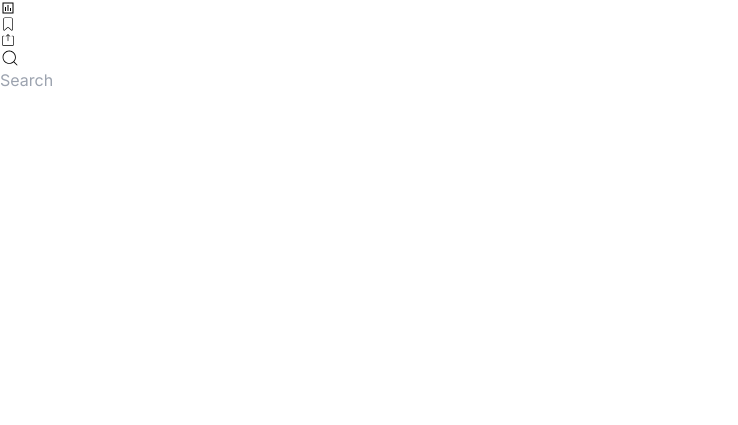
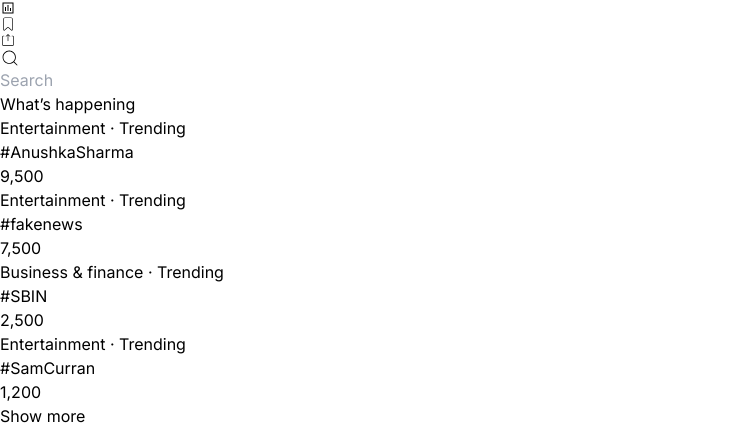
Before and after one commit to AvhikBiswas/twitter_x_clone, a Next.js app: page / in a window 1280 px wide. Shown: the part 4435-4860 px from the top of the page, without its empty margins (0-738 px from the left). Before the commit the page ends 4527 px from the top, so only its background shows below. Built offline with nearby package versions, Linux system fonts and the light colour scheme.

Commit message:
feat: added Trending section

```diff
--- /dev/null
+++ b/app/Types/Trending.tsx
@@ -0,0 +1,6 @@
+
+export type Trending={
+    TrendingCatagory:string,
+    Tag:string,
+    Posts:string
+}
--- a/app/components/Main_TrendingSerach.tsx
+++ b/app/components/Main_TrendingSerach.tsx
@@ -1,6 +1,7 @@
 import React from "react";
 import { CiSearch } from "react-icons/ci";
 import useInputFocus from "../hooks/useInputFocus";
+import { Trending_Twittes } from "./Trending_Twittes";
 
 export const Main_TrendingSearch: React.FC = () => {
   const { isFocused, onFocus, onBlur } = useInputFocus();
@@ -10,7 +11,11 @@ export const Main_TrendingSearch: React.FC = () => {
 
   return (
     <div className="flex flex-col">
-      <div className={`flex justify-start items-center w-80 mt-1 ml-7 h-11 rounded-3xl pl-4 ${isFocused ? onFocusStyle : defaultStyle}`}>
+      <div
+        className={`flex justify-start items-center w-80 mt-1 ml-7 h-11 rounded-3xl pl-4 ${
+          isFocused ? onFocusStyle : defaultStyle
+        }`}
+      >
         <div className="flex justify-start items-center">
           <span className="pr-2">
             <CiSearch size={20} className="text-gray-700" />
@@ -22,12 +27,17 @@ export const Main_TrendingSearch: React.FC = () => {
               type="text"
               name=""
               id=""
-              className={`outline-none h-9 w-60 pl-3 ${isFocused ? "" : defaultStyle}`}
+              className={`outline-none h-9 w-60 pl-3 ${
+                isFocused ? "" : defaultStyle
+              }`}
               placeholder="Search"
             />
           </span>
         </div>
       </div>
+      <div className="flex flex-col">
+      <Trending_Twittes/>
+      </div>
     </div>
   );
 };
--- a/app/components/Trending_Twittes.tsx
+++ b/app/components/Trending_Twittes.tsx
@@ -1,7 +1,36 @@
-import React from 'react'
+import React from "react";
+import { TrendingArray } from "../utils/TrendingArray";
+import { Trending } from "../Types/Trending";
 
-export const Trending_Twittes:React.FC = () => {
+export const Trending_Twittes: React.FC = () => {
   return (
-    <div>Trending_Twittes</div>
-  )
-}
+    <div className="mt-40 ml-12">
+      <div className="flex flex-col rounded-2xl bg-neutral-100 w-80 h-fit">
+        <div className="pt-4 pl-4">
+          <h2 className=" font-bold text-xl">What’s happening</h2>
+        </div>
+
+        {/* Trending Section */}
+
+        <span className="flex mt-1 hover:">
+          <ul className="w-full">
+
+            {TrendingArray.map((item) => (
+              <li key={item.Posts} className="hover:bg-slate-200 pl-4 p-3">
+                <div className="">
+                  <div className="font-light text-xs">{item.TrendingCatagory}</div>
+                  <div className="font-bold text-sm">{item.Tag}</div>
+                  <div className="font-light text-xs">{item.Posts}</div>
+                </div>
+              </li>
+            ))}
+
+          </ul>
+        </span>
+        <span className="py-3 rounded-b-2xl pl-4 hover:bg-neutral-200 ">
+            <div className="text-blue-400 text-sm cursor-pointer">Show more</div>
+        </span>
+      </div>
+    </div>
+  );
+};
--- /dev/null
+++ b/app/utils/TrendingArray.tsx
@@ -0,0 +1,24 @@
+import { Trending } from "../Types/Trending";
+
+export const TrendingArray: Trending[] = [
+  {
+    TrendingCatagory: "Entertainment · Trending",
+    Tag: "#AnushkaSharma",
+    Posts: "9,500",
+  },
+  {
+    TrendingCatagory: "Entertainment · Trending",
+    Tag: "#fakenews",
+    Posts: "7,500",
+  },
+  {
+    TrendingCatagory: "Business & finance · Trending",
+    Tag: "#SBIN",
+    Posts: "2,500",
+  },
+  {
+    TrendingCatagory: "Entertainment · Trending",
+    Tag: "#SamCurran",
+    Posts: "1,200",
+  },
+];
```
